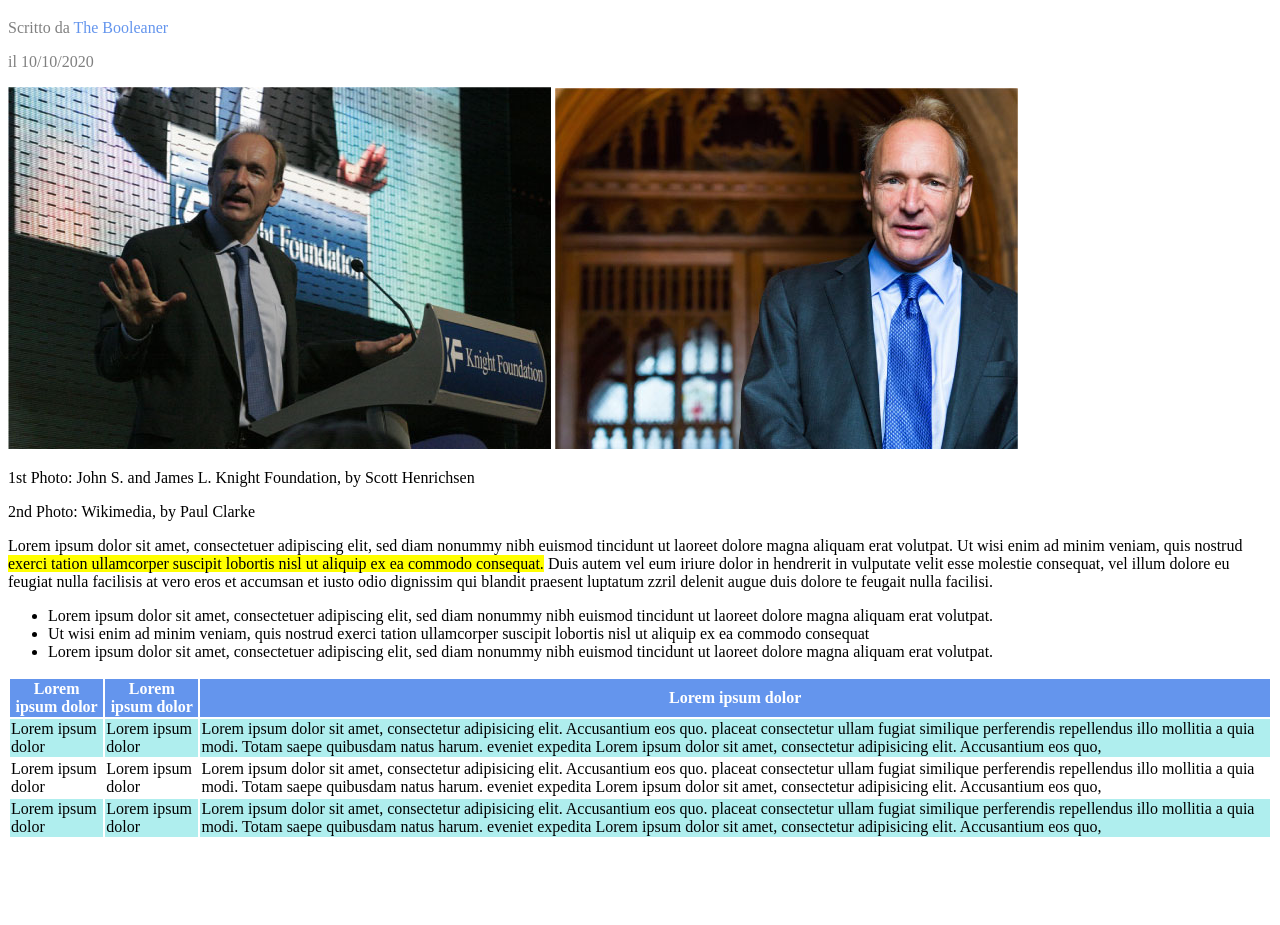
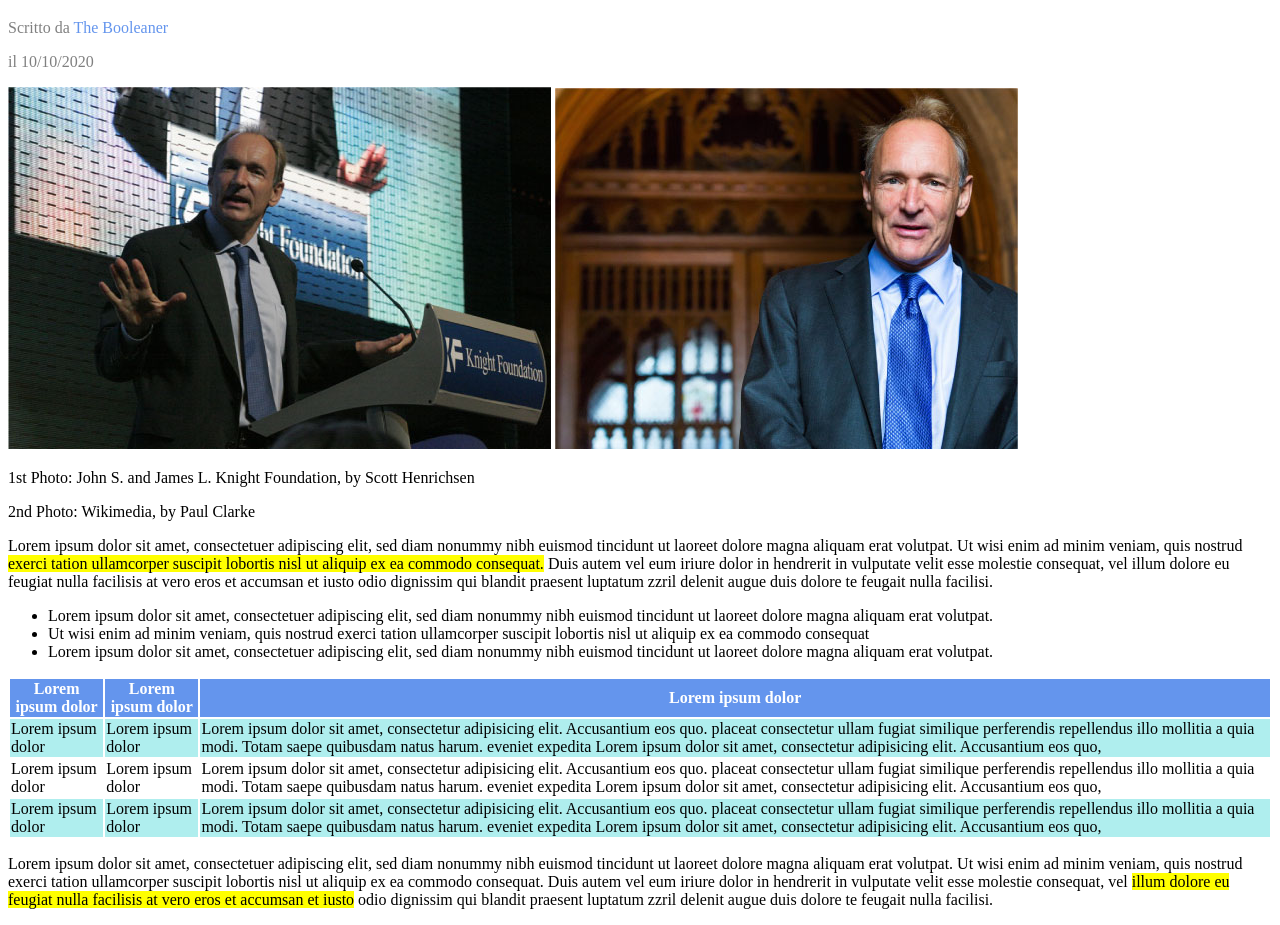
Before and after one commit to angeloalmanza/html-css-booleaner, a plain HTML site: page index.html in a window 1280 px wide. Shown: the part 159-1084 px from the top of the page. Before the commit the page ends 1006 px from the top, so only its background shows below. Drawn offline with Linux system fonts and the light colour scheme.

Commit message:
implementazione section testo 2

```diff
--- a/index.html
+++ b/index.html
@@ -26,6 +26,7 @@
             <p>1st Photo: John S. and James L. Knight Foundation, by Scott Henrichsen</p>
             <p>2nd Photo: Wikimedia, by Paul Clarke</p>
         </div>
+
         <!--section testo 1 e lista non ordinata-->
         <section>
             <p>Lorem ipsum dolor sit amet, consectetuer adipiscing elit, sed diam nonummy nibh euismod tincidunt ut
@@ -76,7 +77,9 @@
         </section>
 
         <!--section testo 2-->
-        <section></section>
+        <section>
+            <p>Lorem ipsum dolor sit amet, consectetuer adipiscing elit, sed diam nonummy nibh euismod tincidunt ut laoreet dolore magna aliquam erat volutpat. Ut wisi enim ad minim veniam, quis nostrud exerci tation ullamcorper suscipit lobortis nisl ut aliquip ex ea commodo consequat. Duis autem vel eum iriure dolor in hendrerit in vulputate velit esse molestie consequat, vel <span class="testo">illum dolore eu feugiat nulla facilisis at vero eros et accumsan et iusto</span> odio dignissim qui blandit praesent luptatum zzril delenit augue duis dolore te feugait nulla facilisi.</p>
+        </section>
     </main>
 
     <footer></footer>
```
